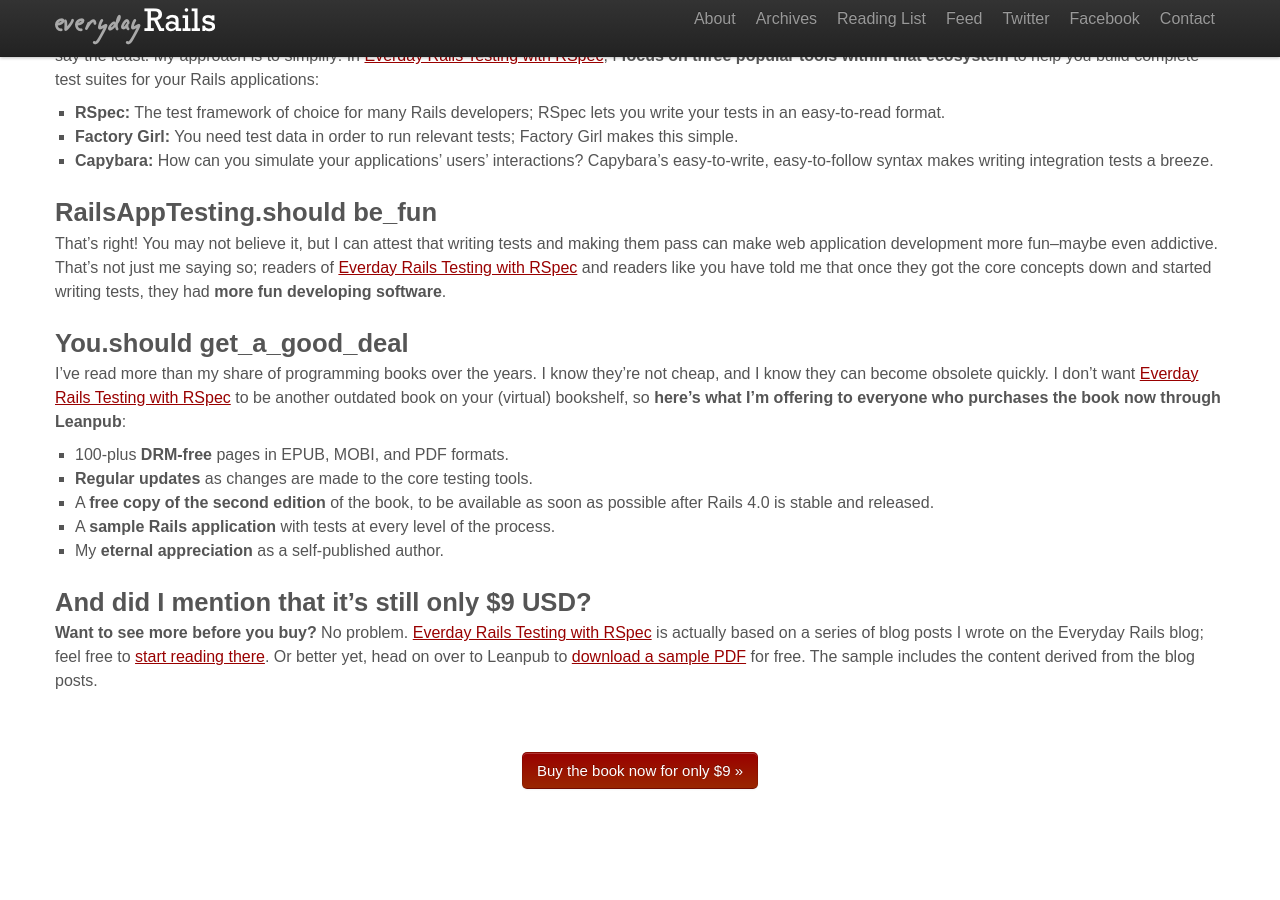
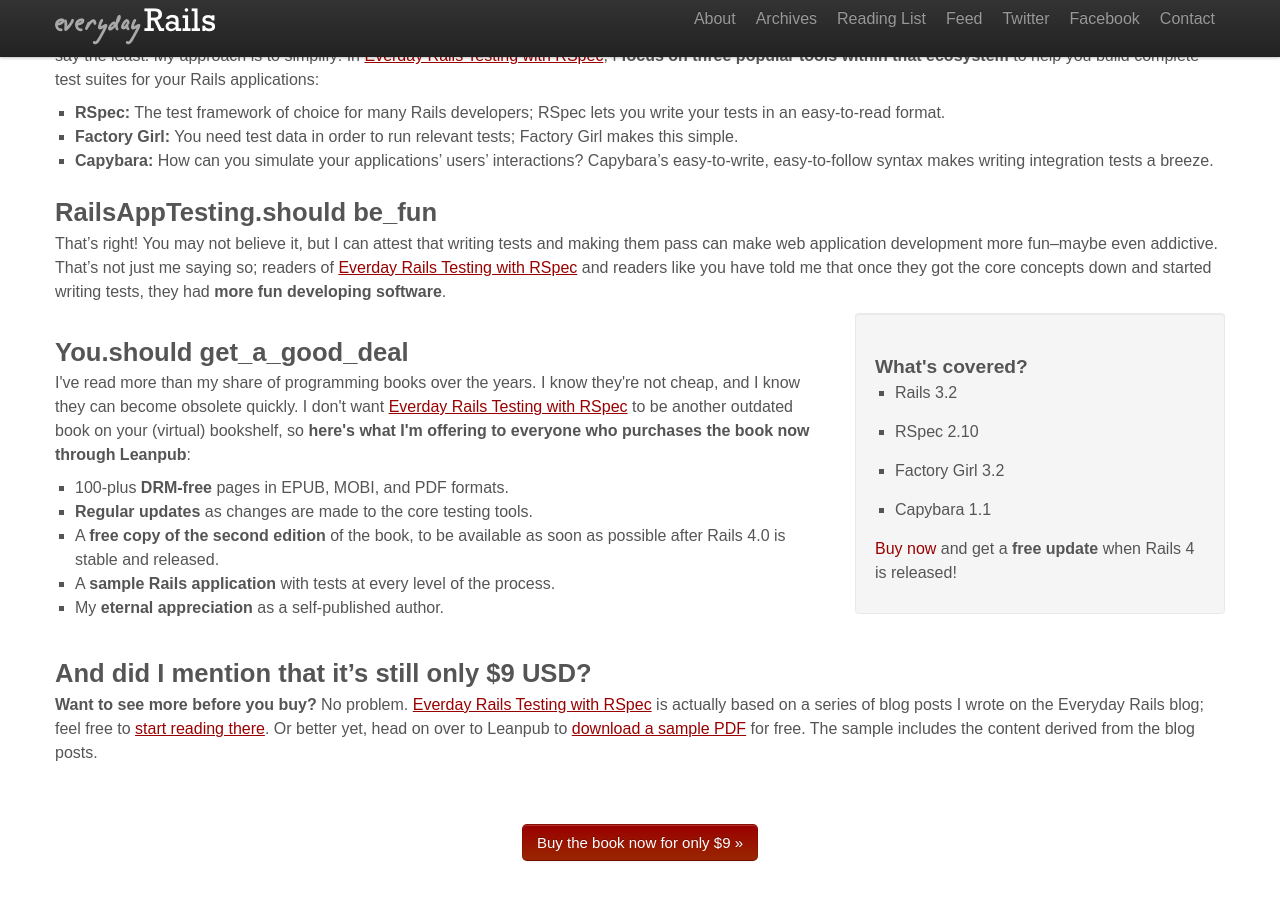
Before and after one commit to everydayrails/everyday-rails, a Jekyll site: the page built from rspecbook/index.markdown, in a window 1280 px wide and 900 px high, scrolled down 820 px. Built offline with Jekyll 4.4.1, drawn with Linux system fonts in a browser that asks for light colours; some web fonts are replaced; Markdown is read by kramdown in place of the engine named in the settings; before the commit the page ends 1648 px from its top, so only the background shows below that.

Commit message:
add well with coverage info to rspec page

```diff
--- a/rspecbook/index.markdown
+++ b/rspecbook/index.markdown
@@ -22,15 +22,35 @@
 
 That's right! You may not believe it, but I can attest that writing tests and making them pass can make web application development more fun--maybe even addictive. That's not just me saying so; readers of [Everday Rails Testing with RSpec](https://leanpub.com/everydayrailsrspec) and readers like you have told me that once they got the core concepts down and started writing tests, they had **more fun developing software**.
 
-## You.should get_a_good_deal
-
-I've read more than my share of programming books over the years. I know they're not cheap, and I know they can become obsolete quickly. I don't want [Everday Rails Testing with RSpec](https://leanpub.com/everydayrailsrspec) to be another outdated book on your (virtual) bookshelf, so **here's what I'm offering to everyone who purchases the book now through Leanpub**:
-
-- 100-plus **DRM-free** pages in EPUB, MOBI, and PDF formats.
-- **Regular updates** as changes are made to the core testing tools.
-- A **free copy of the second edition** of the book, to be available as soon as possible after Rails 4.0 is stable and released.
-- A **sample Rails application** with tests at every level of the process.
-- My **eternal appreciation** as a self-published author.
+<div class="row">
+  <div class="span8">
+    <h2>You.should get_a_good_deal</h2>
+    <p>
+    I've read more than my share of programming books over the years. I know they're not cheap, and I know they can become obsolete quickly. I don't want <a href="https://leanpub.com/everydayrailsrspec">Everday Rails Testing with RSpec</a> to be another outdated book on your (virtual) bookshelf, so <strong>here's what I'm offering to everyone who purchases the book now through Leanpub</strong>:
+    </p>
+    <ul>
+      <li>100-plus <strong>DRM-free</strong> pages in EPUB, MOBI, and PDF formats.</li>
+      <li><strong>Regular updates</strong> as changes are made to the core testing tools.</li>
+      <li>A <strong>free copy of the second edition</strong> of the book, to be available as soon as possible after Rails 4.0 is stable and released.</li>
+      <li>A <strong>sample Rails application</strong> with tests at every level of the process.</li>
+      <li>My <strong>eternal appreciation</strong> as a self-published author.</li>
+    </ul>
+  </div>
+  <div class="span4">
+    <div class="well">
+      <h3>What's covered?</h3>
+      <ul>
+        <li>Rails 3.2</li>
+        <li>RSpec 2.10</li>
+        <li>Factory Girl 3.2</li>
+        <li>Capybara 1.1</li>
+      </ul>
+      <p>
+        <a href="https://leanpub.com/everydayrailsrspec">Buy now</a> and get a <strong>free update</strong> when Rails 4 is released!
+      </p>
+    </div>
+  </div>
+</div>
 
 ## And did I mention that it's **still only $9 USD?**
 
```
